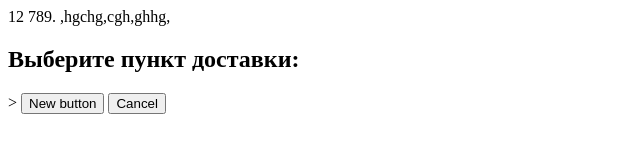
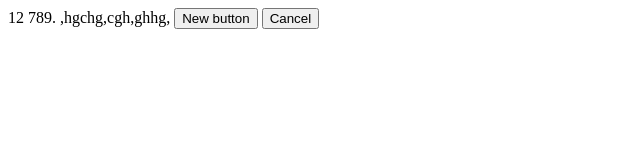
Before and after one commit to Dmitr321/special-app, a plain HTML site: page index.html in a window 1280 px wide. Shown: the whole page, without its empty margins (0-640 px from the left). Drawn offline with Linux system fonts and the light colour scheme.

```diff
--- a/index.html
+++ b/index.html
@@ -3,6 +3,6 @@
 ,hgchg,cgh,ghhg,
 
 
-<h2>Выберите пункт доставки:</h2>>
+
 <button>New button</button>
 <button>Cancel</button>
```
